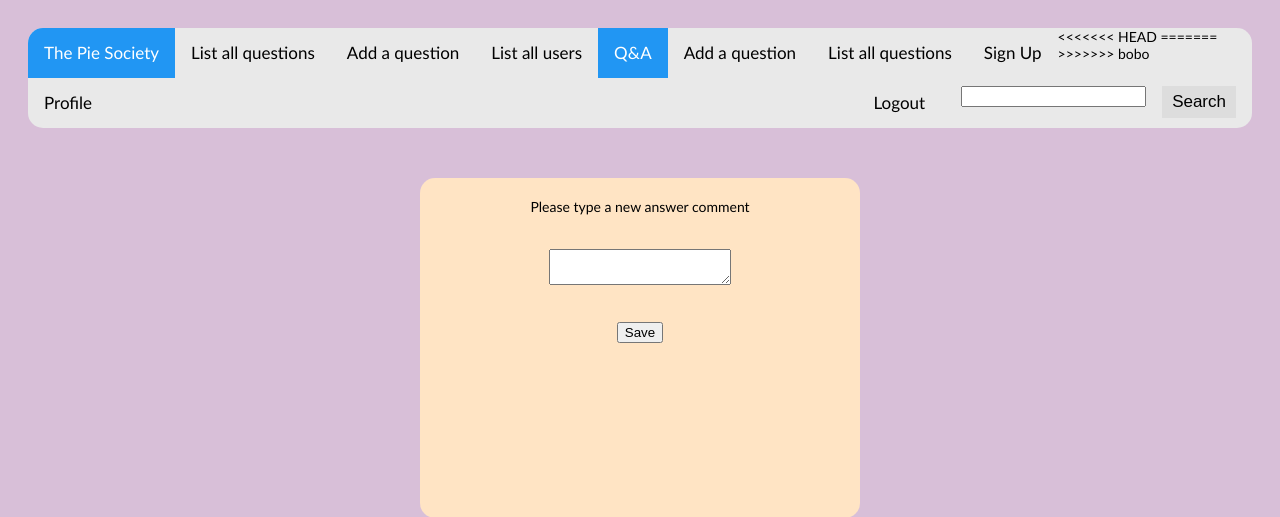
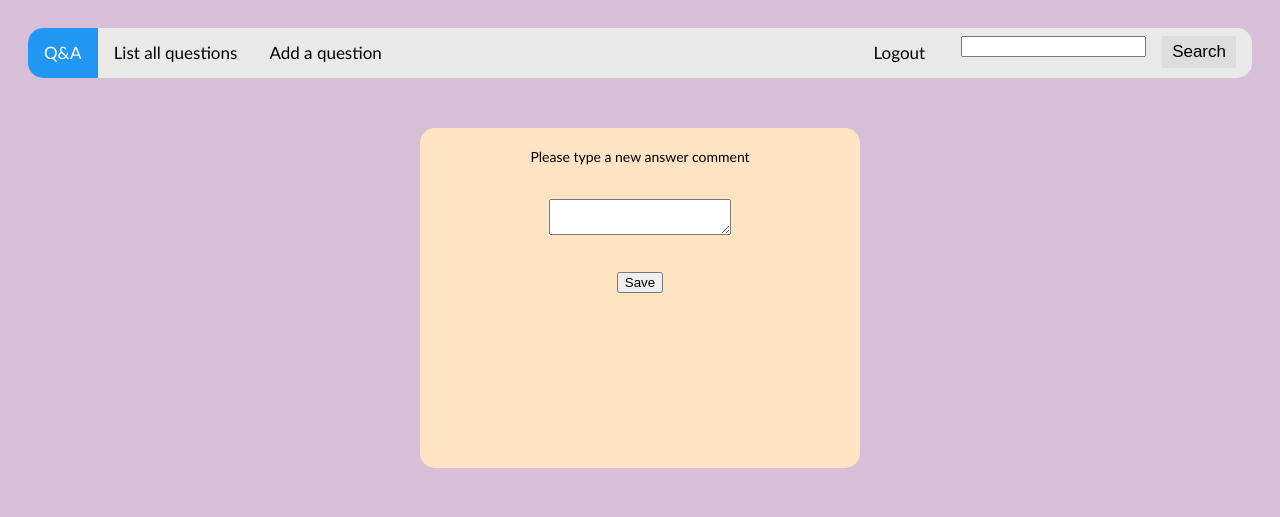
Before and after one commit to apetreibogdan/Ask-Mate-Python3-VB-, a Flask app: page /answer/1/new-comment in a window 1280 px wide. Shown: the top 517 px of the page. Run offline with Flask 2, Linux system fonts and the light colour scheme; the visitor is signed in with stand-in values (Sample User, id 1).

Commit message:
Remove "List all users " from base.html

```diff
--- a/templates/base.html
+++ b/templates/base.html
@@ -14,24 +14,17 @@
 
 
 <div class="topnav">
-<<<<<<< HEAD
 
 
-  <a class="active">The Pie Society</a>
+  <a class="active">Q&A</a>
   <a href="{{ url_for('list_all_questions') }}"> List all questions</a>
 
     {% if session['username'] %}
         <a href="/add-question">Add a question</a>
-        <a href="{{ url_for('list_all_users') }}">List all users</a>
+
     {% endif %}
 
 
-=======
-  <a class="active" href="/search">Q&A</a>
-  <a href="/add-question">Add a question</a>
-  <a href="{{ url_for('list_all_questions') }}"> List all questions</a>
-    <a href="{{ url_for('register_user') }}"> Sign Up</a>
->>>>>>> bobo
   <div class="search-container">
     <form action="/search">
       <input class="search" type="search" id="site-search" name="q"
@@ -47,11 +40,7 @@
             <a href="{{ url_for('register_user') }}"> Sign Up</a>
         {% endif %}
     </div>
-    <div>
-        {% if session['username'] %}
-            <a href="{{url_for("profile",user_id = session['user_id'])}}">Profile</a>
-        {% endif %}
-    </div>
+
 </div>
 
 
```
